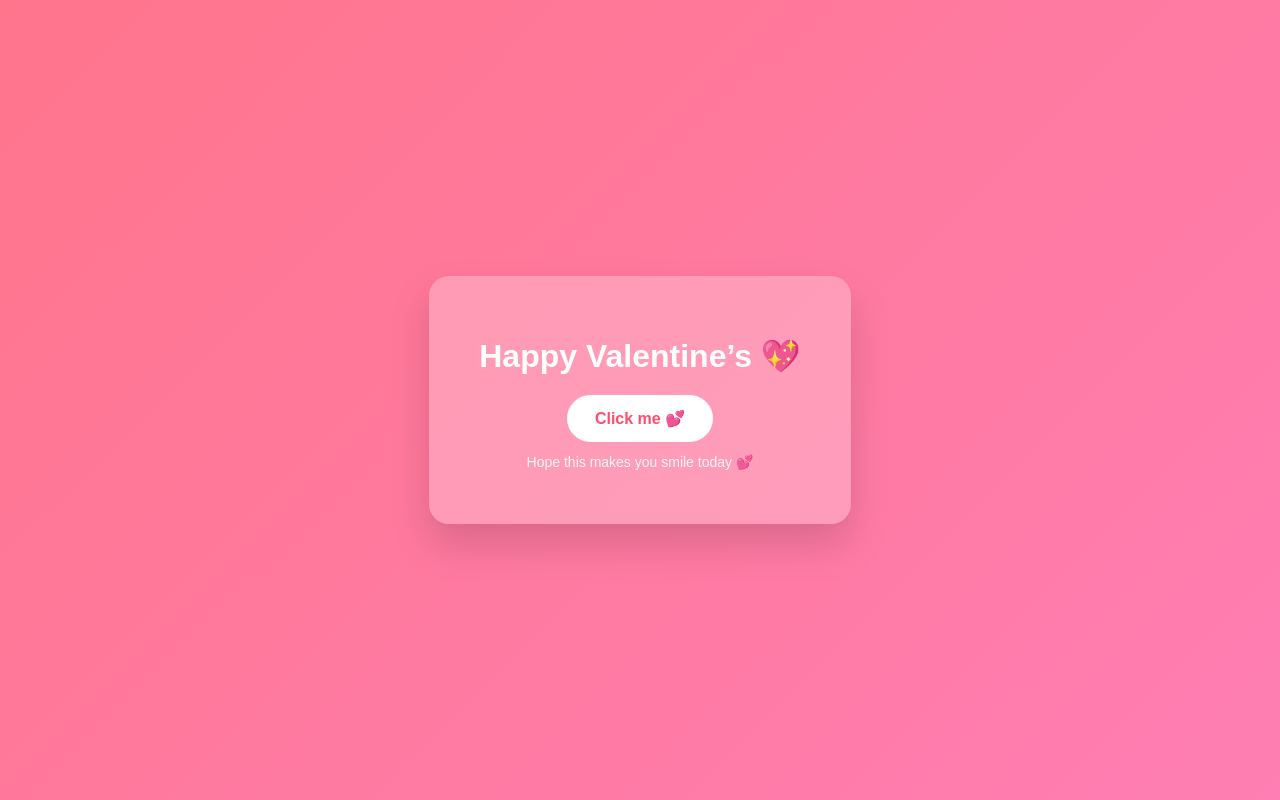
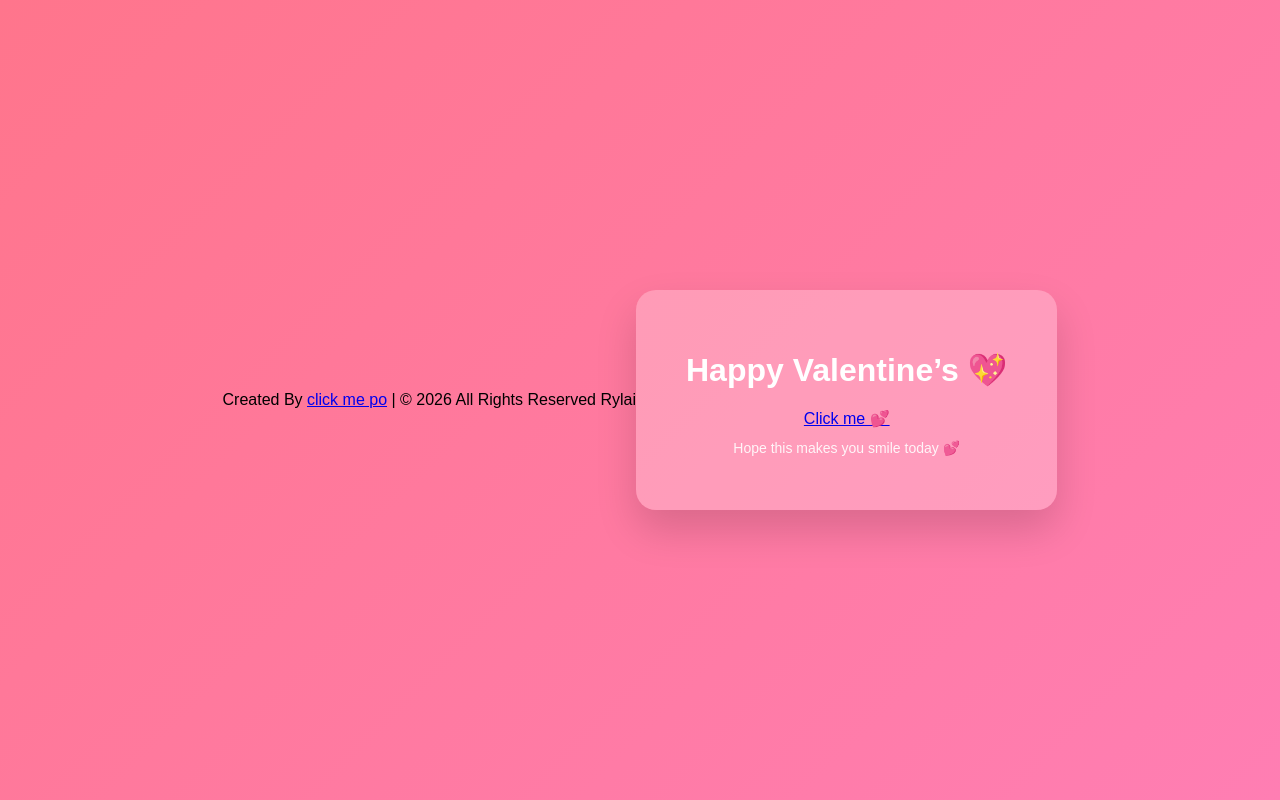
Before and after one commit to Rylai123/pleaseclick, a plain HTML site: page index.html in a window 1280 px wide. Drawn offline with Linux system fonts and the light colour scheme.

Commit message:
Update index.html with footer and link changes
Added a footer with creator information and updated link.

```diff
--- a/index.html
+++ b/index.html
@@ -51,10 +51,14 @@
   </style>
 </head>
 
+  <footer>
+        Created By <a href="https://tenor.com/view/happy-teachers-day-gif-3014362215339699671">click me po</a> | © 2026 All Rights Reserved Rylai
+      </footer>
+
 <body>
   <div class="card">
     <h1>Happy Valentine’s 💖</h1>
-    <a href="https://giphy.com/gifs/aIDoHzHdKqw9dXKKin" class="valentine-btn">Click me 💕</a>
+    <a href="https://www.facebook.com/arviewapsponz342"valentine-btn">Click me 💕</a>
     <p class="message">Hope this makes you smile today 💕</p>
   </div>
 </body>
```
